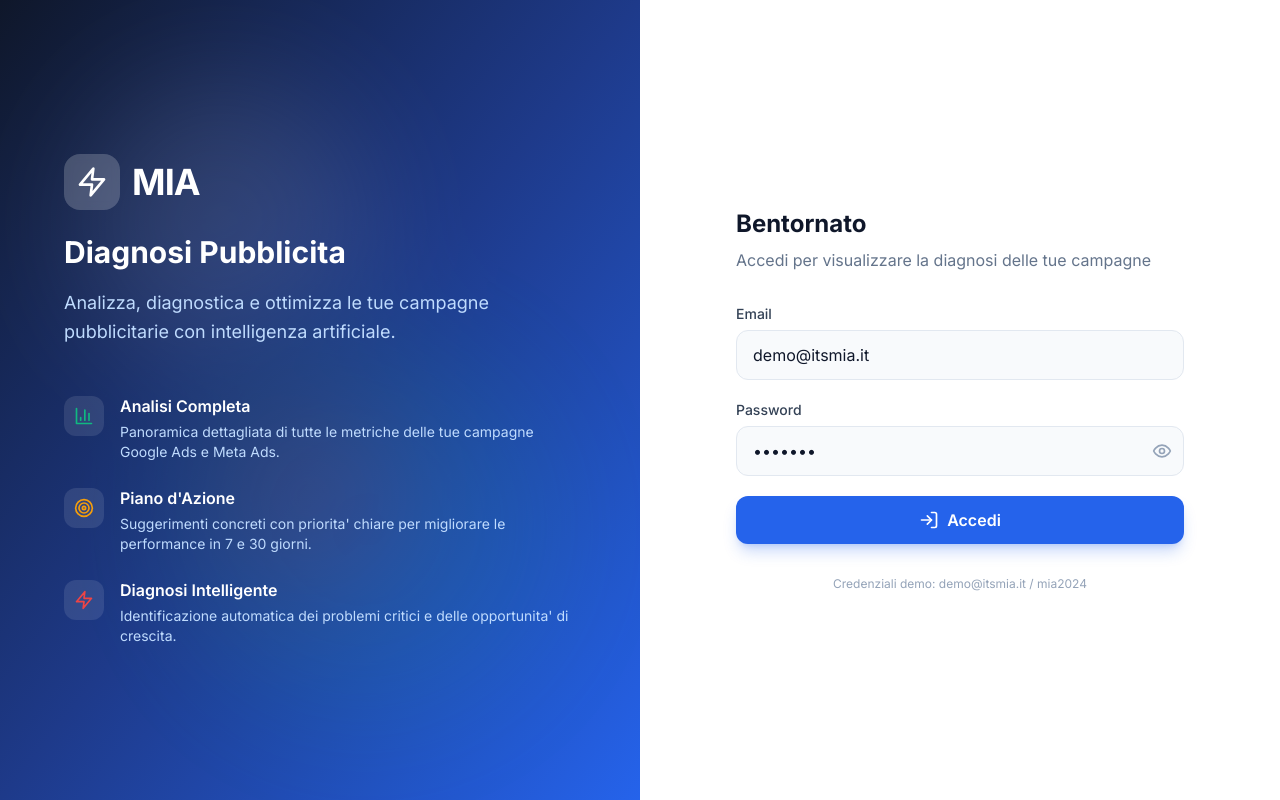
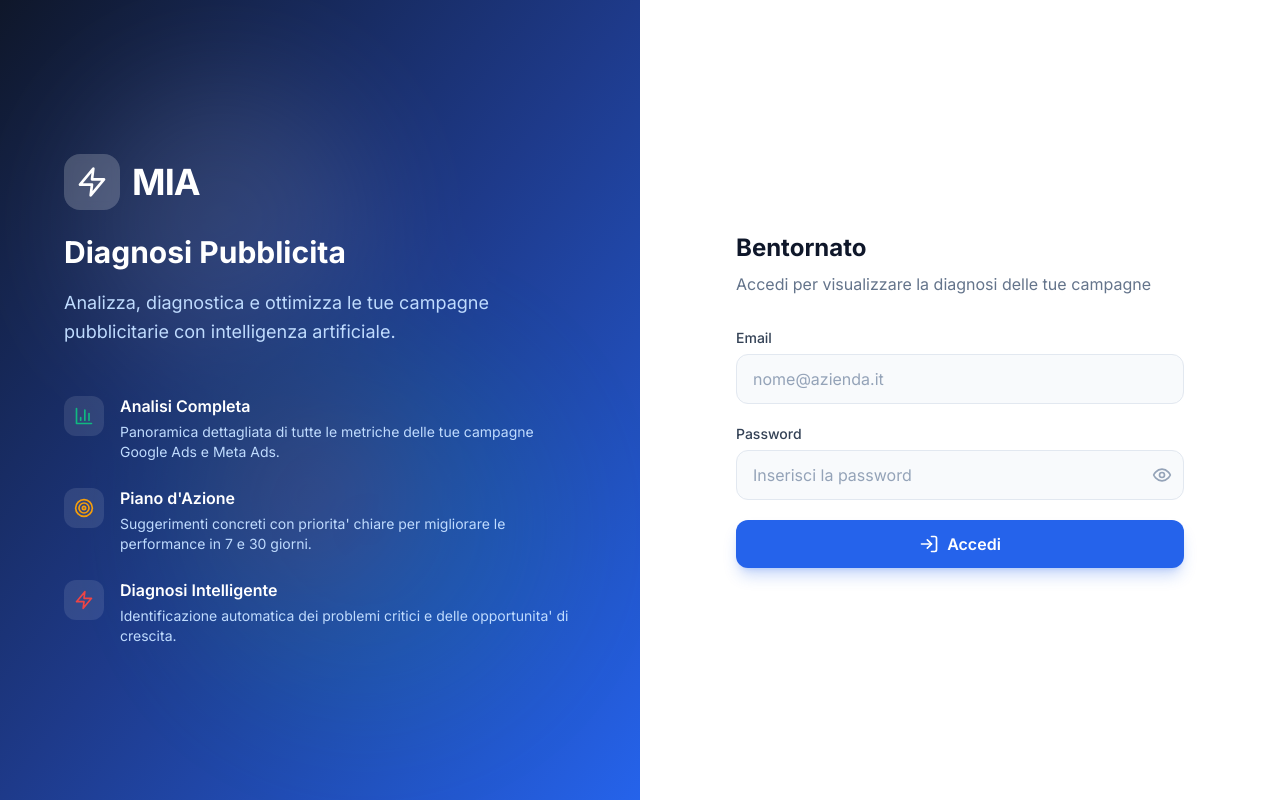
Before and after one commit to AIWEARS/Adv_mia_dashboard, a React (Vite) app in the folder client/: page /login in a window 1280 px wide. Built offline with nearby package versions, Linux system fonts and the light colour scheme; no server answers; the HTML template or start-up script is replaced by a standard one.

Commit message:
chore: remove exposed demo login credentials

```diff
--- a/client/src/pages/Login.jsx
+++ b/client/src/pages/Login.jsx
@@ -8,8 +8,8 @@ function Login() {
   const navigate = useNavigate();
   const { login, isAuthenticated } = useAuth();
 
-  const [email, setEmail] = useState('demo@itsmia.it');
-  const [password, setPassword] = useState('mia2024');
+  const [email, setEmail] = useState('');
+  const [password, setPassword] = useState('');
   const [showPassword, setShowPassword] = useState(false);
   const [error, setError] = useState('');
   const [loading, setLoading] = useState(false);
@@ -208,12 +208,6 @@ function Login() {
             </button>
           </form>
 
-          {/* Footer */}
-          <div className="mt-8 text-center">
-            <p className="text-xs text-slate-400">
-              Credenziali demo: demo@itsmia.it / mia2024
-            </p>
-          </div>
         </div>
       </div>
     </div>
```
Also changed, not shown: 2 other files (tests, documents, lock files or other folders).
